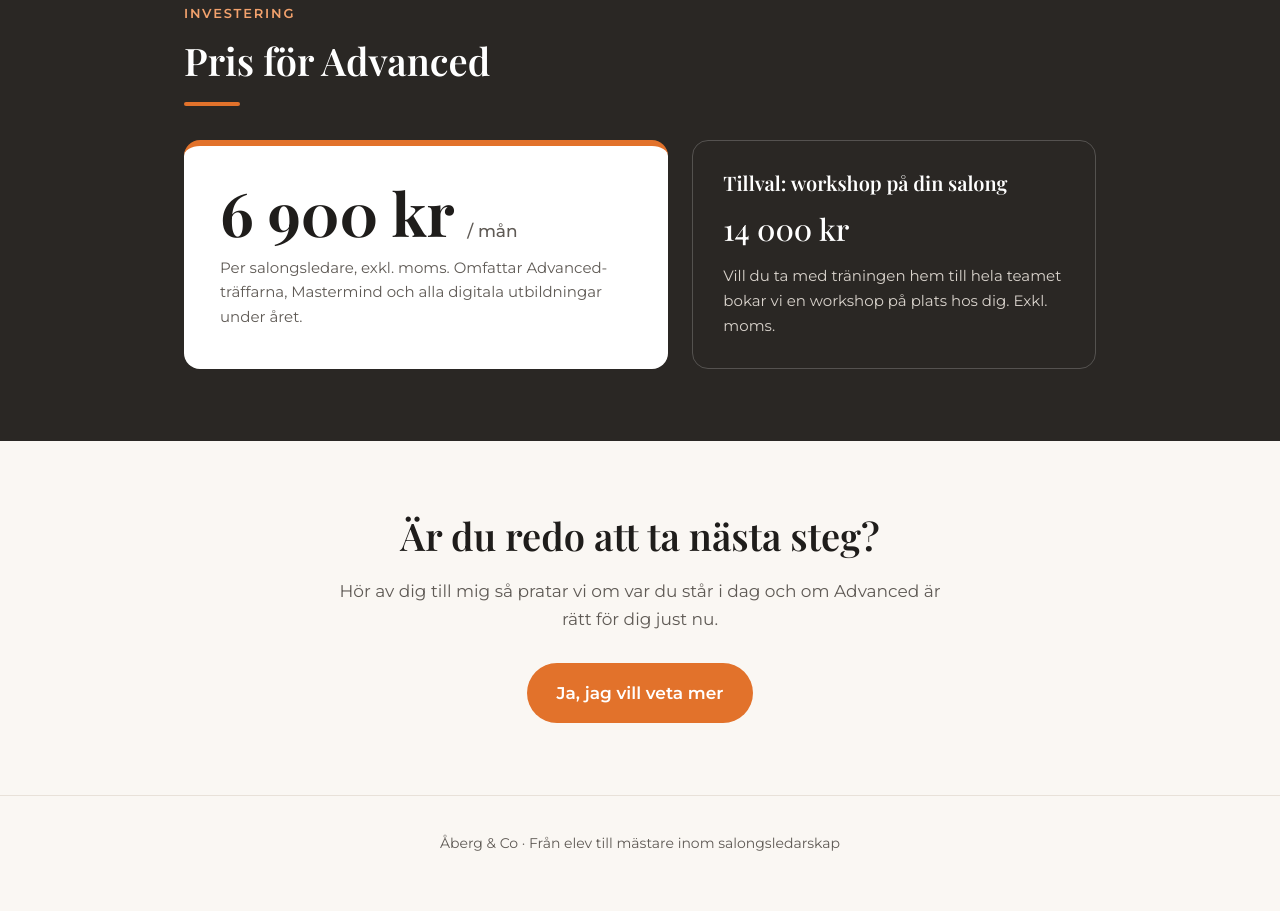
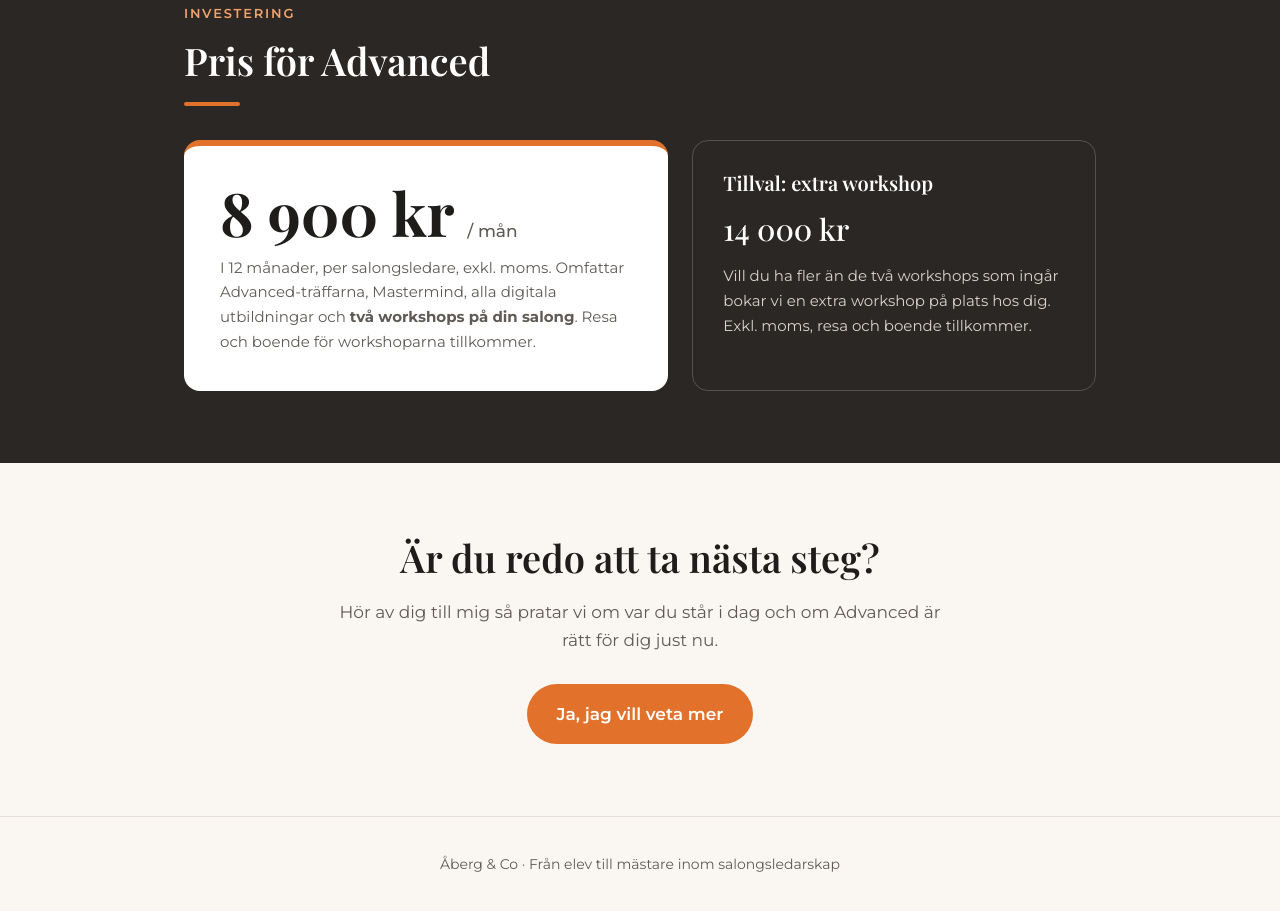
Before and after one commit to mariaabergco-design/salongsledarskap, a plain HTML site: page mastermind/advanced/index.html in a window 1280 px wide. Shown: the part 4322-5233 px from the top of the page. Drawn offline with nearby package versions, Linux system fonts and the light colour scheme.

Commit message:
Mastermind Advanced: nytt pris 8 900 kr/mån i 12 månader med två workshops
Co-Authored-By: Claude Opus 5.5 <noreply@anthropic.com>
Claude-Session: https://claude.ai/code/session_01C2fPT84toAFQUs4akHdS8U

```diff
--- a/mastermind/advanced/index.html
+++ b/mastermind/advanced/index.html
@@ -248,13 +248,13 @@
 
     <div class="price-card">
       <div class="pc-main">
-        <div class="amount">6 900 kr <small>/ mån</small></div>
-        <p>Per salongsledare, exkl. moms. Omfattar Advanced-träffarna, Mastermind och alla digitala utbildningar under året.</p>
+        <div class="amount">8 900 kr <small>/ mån</small></div>
+        <p>I 12 månader, per salongsledare, exkl. moms. Omfattar Advanced-träffarna, Mastermind, alla digitala utbildningar och <strong>två workshops på din salong</strong>. Resa och boende för workshoparna tillkommer.</p>
       </div>
       <div class="pc-side">
-        <h3>Tillval: workshop på din salong</h3>
+        <h3>Tillval: extra workshop</h3>
         <div class="amount2">14 000 kr</div>
-        <p>Vill du ta med träningen hem till hela teamet bokar vi en workshop på plats hos dig. Exkl. moms.</p>
+        <p>Vill du ha fler än de två workshops som ingår bokar vi en extra workshop på plats hos dig. Exkl. moms, resa och boende tillkommer.</p>
       </div>
     </div>
   </div>
```
